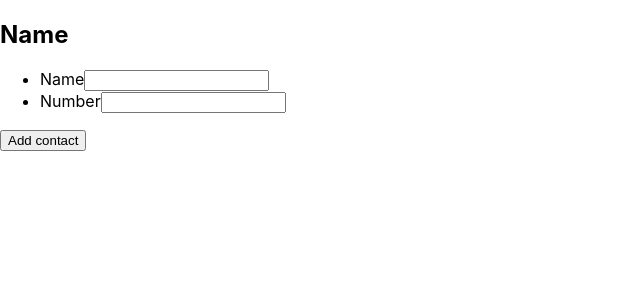
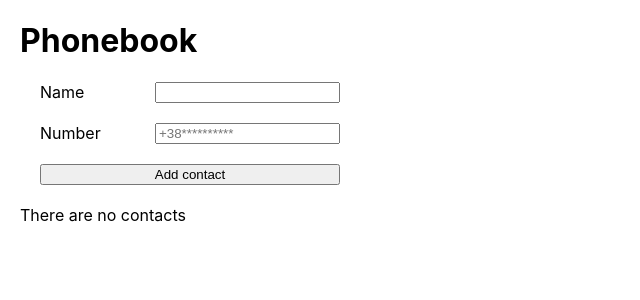
Before and after one commit to dmytro-prontenko/goit-react-hw-02-phonebook, a React (Create React App) app: page / in a window 1280 px wide. Shown: the top 300 px of the page, without its empty margins (0-640 px from the left). Built offline with nearby package versions, Linux system fonts and the light colour scheme.

Commit message:
filter added

```diff
--- a/package.json
+++ b/package.json
@@ -11,6 +11,7 @@
     "react": "^18.1.0",
     "react-dom": "^18.1.0",
     "react-scripts": "5.0.1",
+    "react-toastify": "^9.1.3",
     "web-vitals": "^2.1.3"
   },
   "scripts": {
--- a/src/components/App.jsx
+++ b/src/components/App.jsx
@@ -1,13 +1,12 @@
 import React from 'react';
-import AddContact from './AddContact/AddContactName';
 import { nanoid } from 'nanoid';
 import ContactsList from './ContactsList/ContactsList';
 import Filter from './Filter/Filter';
+import Form from './Form/Form';
+import { toast } from 'react-toastify';
 
 const INITIAL_STATE = {
   contacts: [],
-  name: '',
-  number: '',
   filter: '',
 };
 
@@ -21,42 +20,46 @@ class App extends React.Component {
     this.setState({ [e.target.name]: e.target.value });
   };
 
-  handleAddContact = () => {
+  handleAddContact = ({ name, number }) => {
     const contactExists = this.state.contacts.some(
-      contact => contact.name === this.state.name
+      contact => contact.name === name
     );
-    if (this.state.name && this.state.number) {
+    if (name && number) {
       if (!contactExists) {
         this.setState(prev => ({
-          contacts: [
-            ...prev.contacts,
-            { id: nanoid(), name: this.state.name, number: this.state.number },
-          ],
+          contacts: [...prev.contacts, { id: nanoid(), name, number }],
           name: '',
           number: '',
         }));
+        toast.success(`${name} was added to contacts`);
       } else {
-        alert(`${this.state.name} is already exist in contacts`);
+        toast.error(`${name} is already exist in contacts`);
         this.setState({ name: '', number: '' });
       }
     }
   };
 
+  filteredContact = () => {
+    return (this.state.contacts.filter(contact => contact.name.toLowerCase().includes(this.state.filter.toLowerCase())))
+  }
+
   render() {
-    const { state } = this;
+    const { contacts, filter } = this.state;
+    const filteredData = this.filteredContact()
     return (
-      <>
-        <form>
-          <AddContact
-            addContact={this.handleAddContact}
-            inputChanger={this.handleChangeInput}
-            inputName={state.name}
-            inputNumber={state.number}
-          />
-          <Filter />
-          <ContactsList contacts={state.contacts} />
-        </form>
-      </>
+      <div className='wrapper'>
+      <h1>Phonebook</h1>
+        <Form addContact={this.handleAddContact} />
+        {contacts.length ? (
+          <>
+            <h2>Contacts</h2>
+            <Filter onChange={this.handleChangeInput} filter={filter}/>
+            <ContactsList contacts={filteredData} />
+          </>
+        ) : (
+          'There are no contacts'
+        )}
+      </div>
     );
   }
 }
--- a/src/components/ContactsList/ContactsList.jsx
+++ b/src/components/ContactsList/ContactsList.jsx
@@ -1,6 +1,7 @@
+import Filter from 'components/Filter/Filter';
 import React from 'react';
 
-const ContactsList = ({ contacts }) => {
+const ContactsList = ({ contacts, onChange }) => {
   const dataToInsert = contacts.map(contact => {
     return (
       <li className="contact-item" id={contact.id} key={contact.id}>
@@ -9,12 +10,9 @@ const ContactsList = ({ contacts }) => {
     );
   });
   return (
-    contacts.length !== 0 && (
-      <>
-        <h2>Contacts</h2>
-        {dataToInsert}
-      </>
-    )
+    <>
+      <ul className="contacts-list">{dataToInsert}</ul>
+    </>
   );
 };
 
--- a/src/components/Filter/Filter.jsx
+++ b/src/components/Filter/Filter.jsx
@@ -1,8 +1,14 @@
-import React from "react";
+import React from 'react';
 
-const Filter = props => {
-  return ('')
-}
-
+const Filter = ({ onChange }) => {
+  return (
+    <div className='filter'>
+      <label className='filter-label' htmlFor="contact-filter">
+        Find contact by name
+        <input onChange={onChange} name="filter" id="contact-filter"></input>
+      </label>
+    </div>
+  );
+};
 
 export default Filter;
--- /dev/null
+++ b/src/components/Form/Form.jsx
@@ -0,0 +1,68 @@
+import ContactsList from 'components/ContactsList/ContactsList';
+import { addContact } from 'helpers/addContact';
+import { nanoid } from 'nanoid';
+import React, { Component } from 'react';
+import { ToastContainer, toast } from 'react-toastify';
+import 'react-toastify/dist/ReactToastify.css';
+
+const INITIAL_STATE = {
+  name: '',
+  number: '',
+};
+
+class Form extends Component {
+  state = {
+    ...INITIAL_STATE,
+  };
+
+  handleChangeInput = e => {
+    this.setState({ [e.target.name]: e.target.value });
+  };
+
+  onSubmit = e => {
+    e.preventDefault();
+    const { name, number } = this.state;
+    this.props.addContact({ name, number });
+    this.setState({ number: '', name: '' });
+  };
+
+  render() {
+    const { name, number } = this.state;
+    return (
+      <>
+        <form className="contact-form" onSubmit={this.onSubmit}>
+          <label htmlFor="name">
+            Name
+            <input
+              id="name"
+              type="text"
+              name="name"
+              pattern="^[\p{L}' ]+$"
+              title="Name may contain only letters, apostrophe, dash and spaces. For example Adrian, Jacob Mercer, Charles de Batz de Castelmore d'Artagnan"
+              required
+              onChange={this.handleChangeInput}
+              value={name}
+            />
+          </label>
+          <label htmlFor="number">
+            Number
+            <input
+              id="number"
+              type="tel"
+              name="number"
+              pattern="^\+380\d{9}$"
+              title="Phone number must be like +380*********"
+              placeholder="+38**********"
+              required
+              onChange={this.handleChangeInput}
+              value={number}
+            />
+          </label>
+          <button type="submit">Add contact</button>
+        </form>
+      </>
+    );
+  }
+}
+
+export default Form;
--- /dev/null
+++ b/src/helpers/addContact.js
@@ -0,0 +1,6 @@
+export
+function addContact(state){
+
+    console.log(state)
+
+}
--- a/src/index.css
+++ b/src/index.css
@@ -13,3 +13,32 @@ code {
   font-family: source-code-pro, Menlo, Monaco, Consolas, 'Courier New',
     monospace;
 }
+
+.contact-form {
+  display: grid;
+  grid-template-columns: repeat(1, 1fr);
+  grid-template-rows: repeat(3, 1fr);
+  grid-column-gap: 0px;
+  grid-row-gap: 20px;
+  width: 300px;
+  margin: 20px;
+}
+
+.filter-label {
+  display: flex;
+  flex-direction: column;
+  justify-content: space-between;
+  gap: 20px;
+  width: 300px;
+  margin: 20px;
+}
+
+label {
+  display: flex;
+  flex-direction: row;
+  justify-content: space-between;
+}
+
+.wrapper {
+  margin: 20px;
+}
--- a/src/index.js
+++ b/src/index.js
@@ -2,9 +2,11 @@ import React from 'react';
 import ReactDOM from 'react-dom/client';
 import App from './components/App';
 import './index.css';
+import { ToastContainer } from 'react-toastify';
 
 ReactDOM.createRoot(document.getElementById('root')).render(
   <React.StrictMode>
     <App />
+    <ToastContainer autoClose={1200}/>
   </React.StrictMode>
 );
```
Also changed, not shown: src/components/AddContact/AddContact.jsx (renamed from src/components/AddContact/AddContactName.jsx), 1 other file (tests, documents, lock files or other folders).
